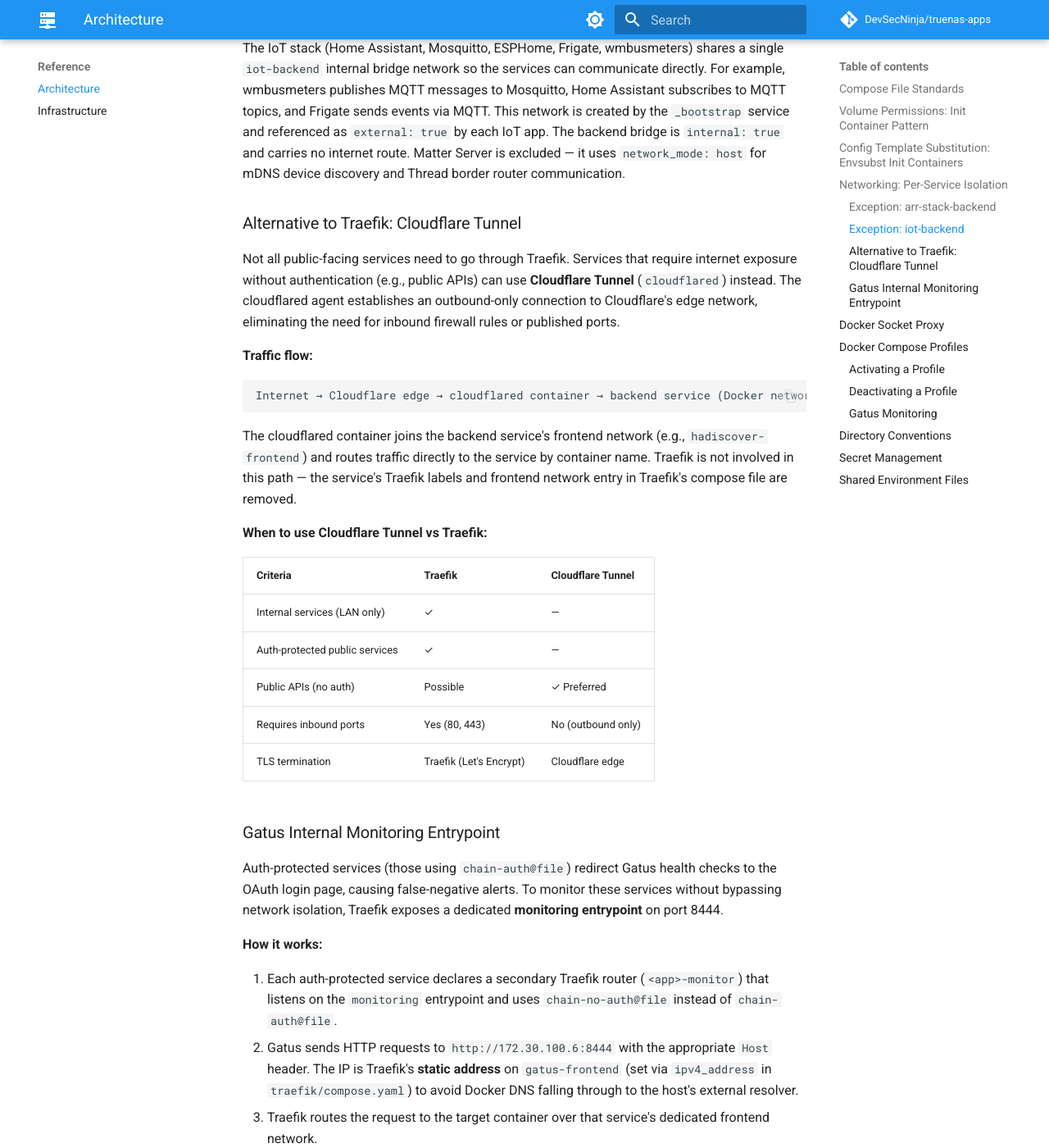
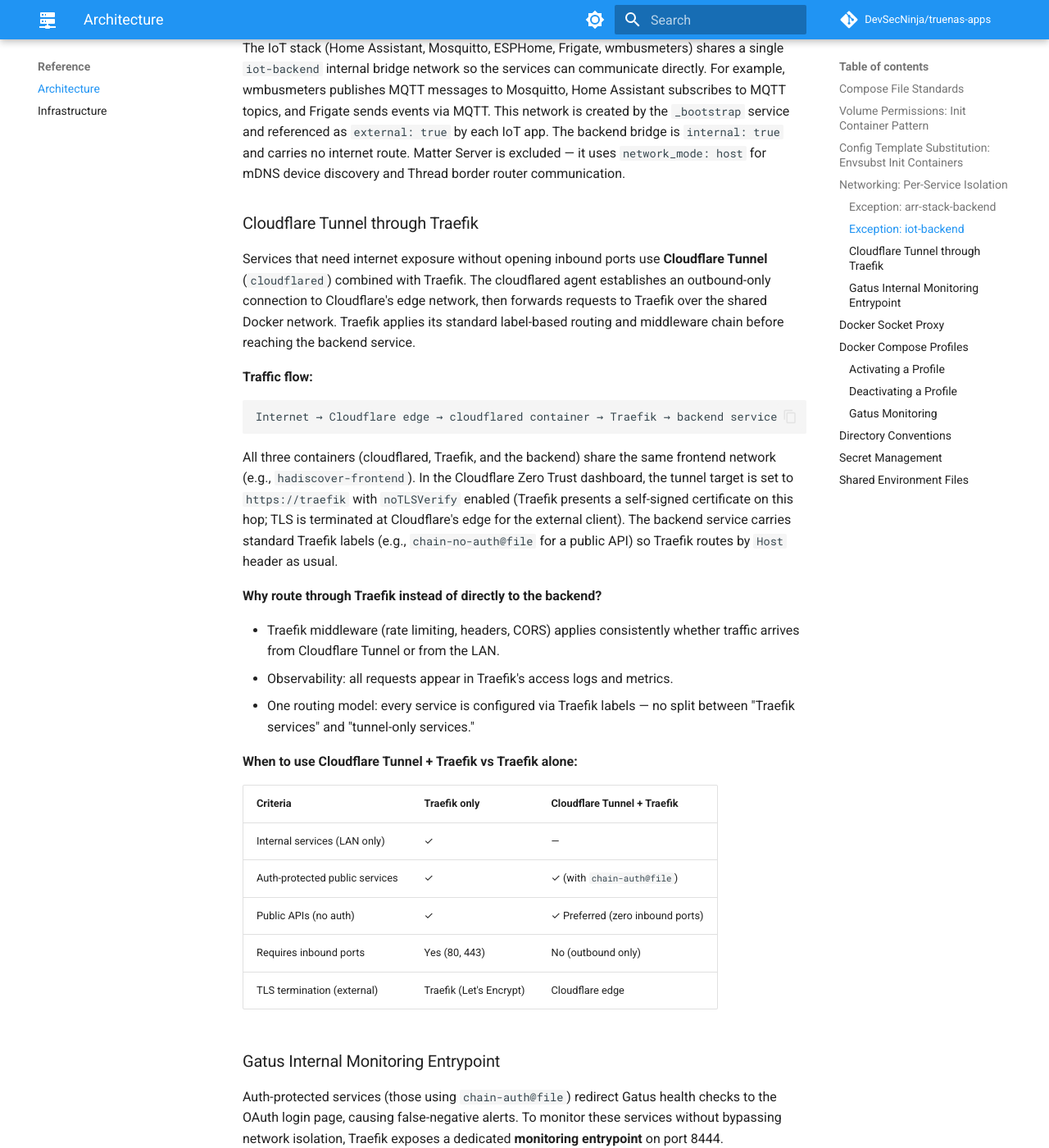
Before and after one commit to DevSecNinja/truenas-apps, an MkDocs documentation site: the page built from docs/ARCHITECTURE.md, in a window 1280 px wide and 1400 px high, scrolled down 8081 px. Shown: the whole window at 82% size. Built offline with MkDocs 1.6.1 and Material for MkDocs 9.7.7, drawn with Linux system fonts in a browser that asks for light colours; comment, search, counter and statistics services are not loaded.

Commit message:
docs(hadiscover,cloudflared): update docs for Traefik routing
Update ARCHITECTURE.md, hadiscover README, and cloudflared README to
reflect the new traffic flow: cloudflared → Traefik → hadiscover-api.
Document noTLSVerify tunnel configuration, chain-no-auth middleware,
and updated network membership.

Agent-Logs-Url: https://github.com/DevSecNinja/truenas-apps/sessions/9973cb5f-8b76-4621-a469-d9ad78ab46b9

Co-authored-by: DevSecNinja <14926452+DevSecNinja@users.noreply.github.com>

````diff
--- a/docs/ARCHITECTURE.md
+++ b/docs/ARCHITECTURE.md
@@ -208,27 +208,33 @@ The arr stack (Radarr, Sonarr, Bazarr, Lidarr, Prowlarr, qBittorrent, SABnzbd, S
 
 The IoT stack (Home Assistant, Mosquitto, ESPHome, Frigate, wmbusmeters) shares a single `iot-backend` internal bridge network so the services can communicate directly. For example, wmbusmeters publishes MQTT messages to Mosquitto, Home Assistant subscribes to MQTT topics, and Frigate sends events via MQTT. This network is created by the `_bootstrap` service and referenced as `external: true` by each IoT app. The backend bridge is `internal: true` and carries no internet route. Matter Server is excluded — it uses `network_mode: host` for mDNS device discovery and Thread border router communication.
 
-### Alternative to Traefik: Cloudflare Tunnel
+### Cloudflare Tunnel through Traefik
 
-Not all public-facing services need to go through Traefik. Services that require internet exposure without authentication (e.g., public APIs) can use **Cloudflare Tunnel** (`cloudflared`) instead. The cloudflared agent establishes an outbound-only connection to Cloudflare's edge network, eliminating the need for inbound firewall rules or published ports.
+Services that need internet exposure without opening inbound ports use **Cloudflare Tunnel** (`cloudflared`) combined with Traefik. The cloudflared agent establishes an outbound-only connection to Cloudflare's edge network, then forwards requests to Traefik over the shared Docker network. Traefik applies its standard label-based routing and middleware chain before reaching the backend service.
 
 **Traffic flow:**
 
 ```text
-Internet → Cloudflare edge → cloudflared container → backend service (Docker network)
+Internet → Cloudflare edge → cloudflared container → Traefik → backend service
 ```
 
-The cloudflared container joins the backend service's frontend network (e.g., `hadiscover-frontend`) and routes traffic directly to the service by container name. Traefik is not involved in this path — the service's Traefik labels and frontend network entry in Traefik's compose file are removed.
+All three containers (cloudflared, Traefik, and the backend) share the same frontend network (e.g., `hadiscover-frontend`). In the Cloudflare Zero Trust dashboard, the tunnel target is set to `https://traefik` with `noTLSVerify` enabled (Traefik presents a self-signed certificate on this hop; TLS is terminated at Cloudflare's edge for the external client). The backend service carries standard Traefik labels (e.g., `chain-no-auth@file` for a public API) so Traefik routes by `Host` header as usual.
 
-**When to use Cloudflare Tunnel vs Traefik:**
+**Why route through Traefik instead of directly to the backend?**
 
-| Criteria                       | Traefik                 | Cloudflare Tunnel  |
-| ------------------------------ | ----------------------- | ------------------ |
-| Internal services (LAN only)   | ✓                       | —                  |
-| Auth-protected public services | ✓                       | —                  |
-| Public APIs (no auth)          | Possible                | ✓ Preferred        |
-| Requires inbound ports         | Yes (80, 443)           | No (outbound only) |
-| TLS termination                | Traefik (Let's Encrypt) | Cloudflare edge    |
+- Traefik middleware (rate limiting, headers, CORS) applies consistently whether traffic arrives from Cloudflare Tunnel or from the LAN.
+- Observability: all requests appear in Traefik's access logs and metrics.
+- One routing model: every service is configured via Traefik labels — no split between "Traefik services" and "tunnel-only services."
+
+**When to use Cloudflare Tunnel + Traefik vs Traefik alone:**
+
+| Criteria | Traefik only | Cloudflare Tunnel + Traefik |
+| --- | --- | --- |
+| Internal services (LAN only) | ✓ | — |
+| Auth-protected public services | ✓ | ✓ (with `chain-auth@file`) |
+| Public APIs (no auth) | ✓ | ✓ Preferred (zero inbound ports) |
+| Requires inbound ports | Yes (80, 443) | No (outbound only) |
+| TLS termination (external) | Traefik (Let's Encrypt) | Cloudflare edge |
 
 ### Gatus Internal Monitoring Entrypoint
 
````
Also changed, not shown: services/cloudflared/README.md (+5 -5 lines), services/hadiscover/README.md (+4 -4 lines).
